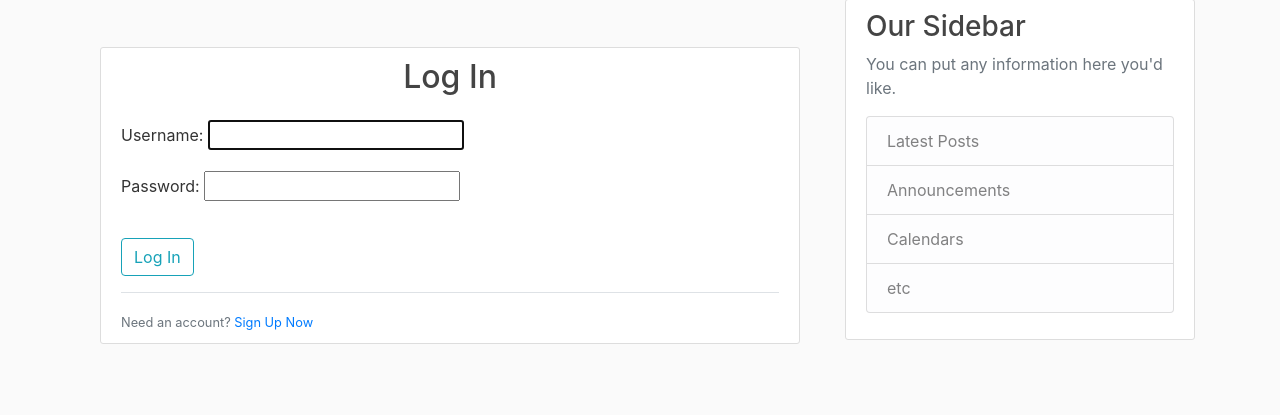
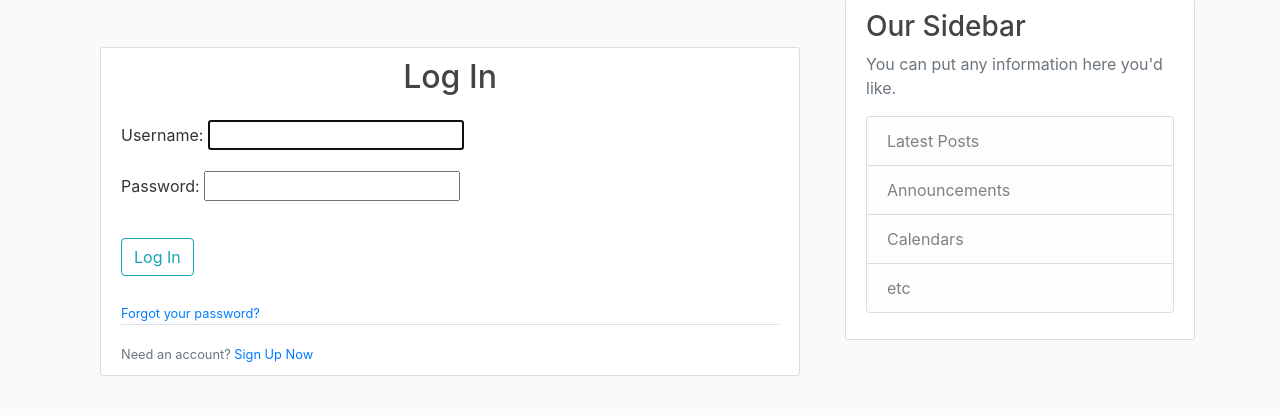
Before and after one commit to tsion1622/Blog_App, a Django app: page /login/ in a window 1280 px wide. Shown: the part 81-496 px from the top of the page. Run offline with Django 5.2, Linux system fonts and the light colour scheme; some libraries are stand-ins or nearby versions.

Commit message:
add Forgot your password link on login page for account recovery

```diff
--- a/users/templates/users/login.html
+++ b/users/templates/users/login.html
@@ -22,6 +22,14 @@
                 <button class="btn btn-outline-info" type="submit"> Log In </button>
             </div>
         </form>
+
+        <!-- New Feature: Forgot Password Link -->
+        <div class="pt-2">
+            <small class="text-muted">
+                <a href="{% url 'password_reset' %}">Forgot your password?</a>
+            </small>
+        </div>
+
         <div class="border-top pt-3">
             <small class="text-muted">
                 Need an account? <a href="{% url 'register' %}">Sign Up Now </a>
```
Also changed, not shown: users/templates/users/logout.html (+8 -5 lines).
